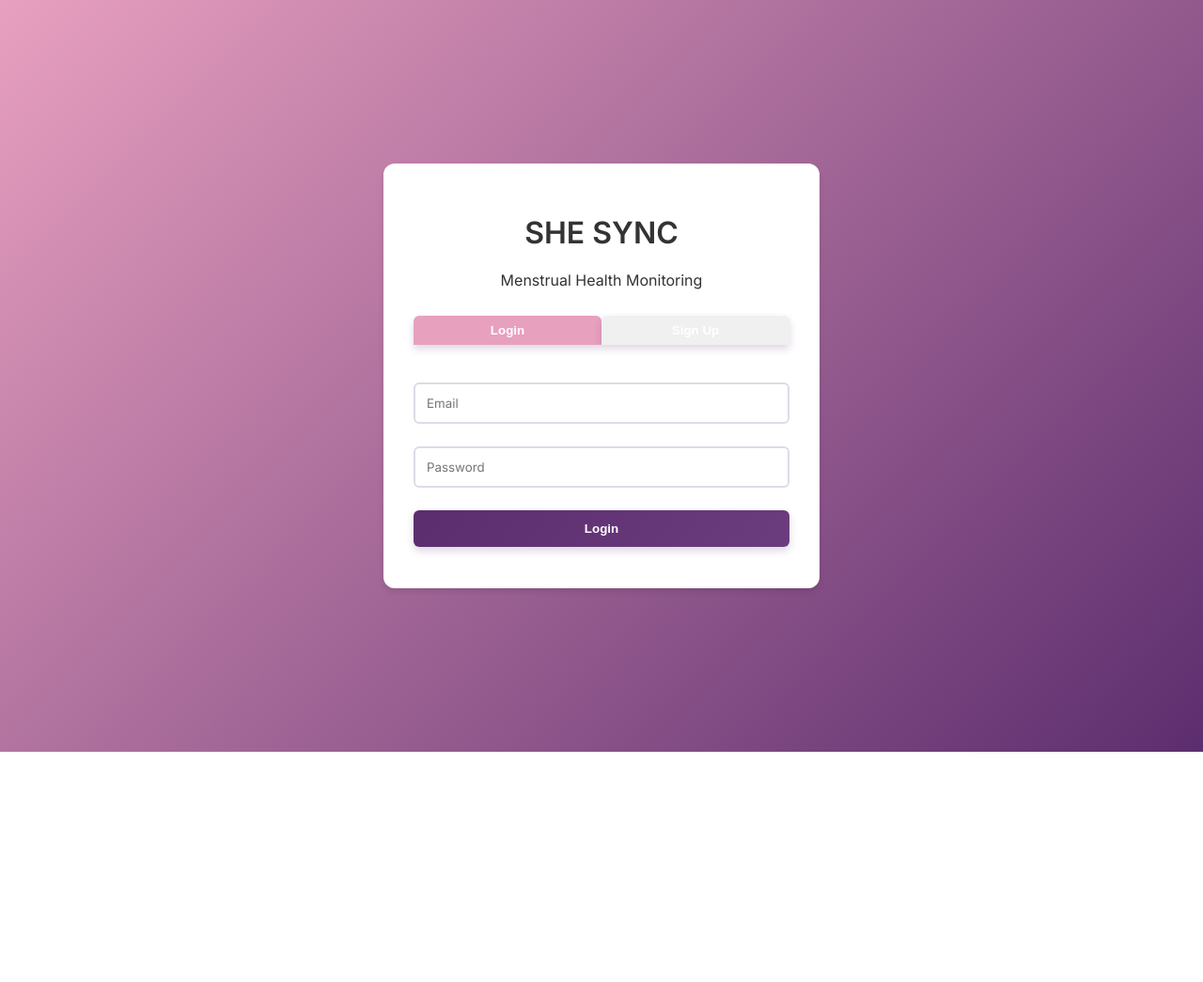
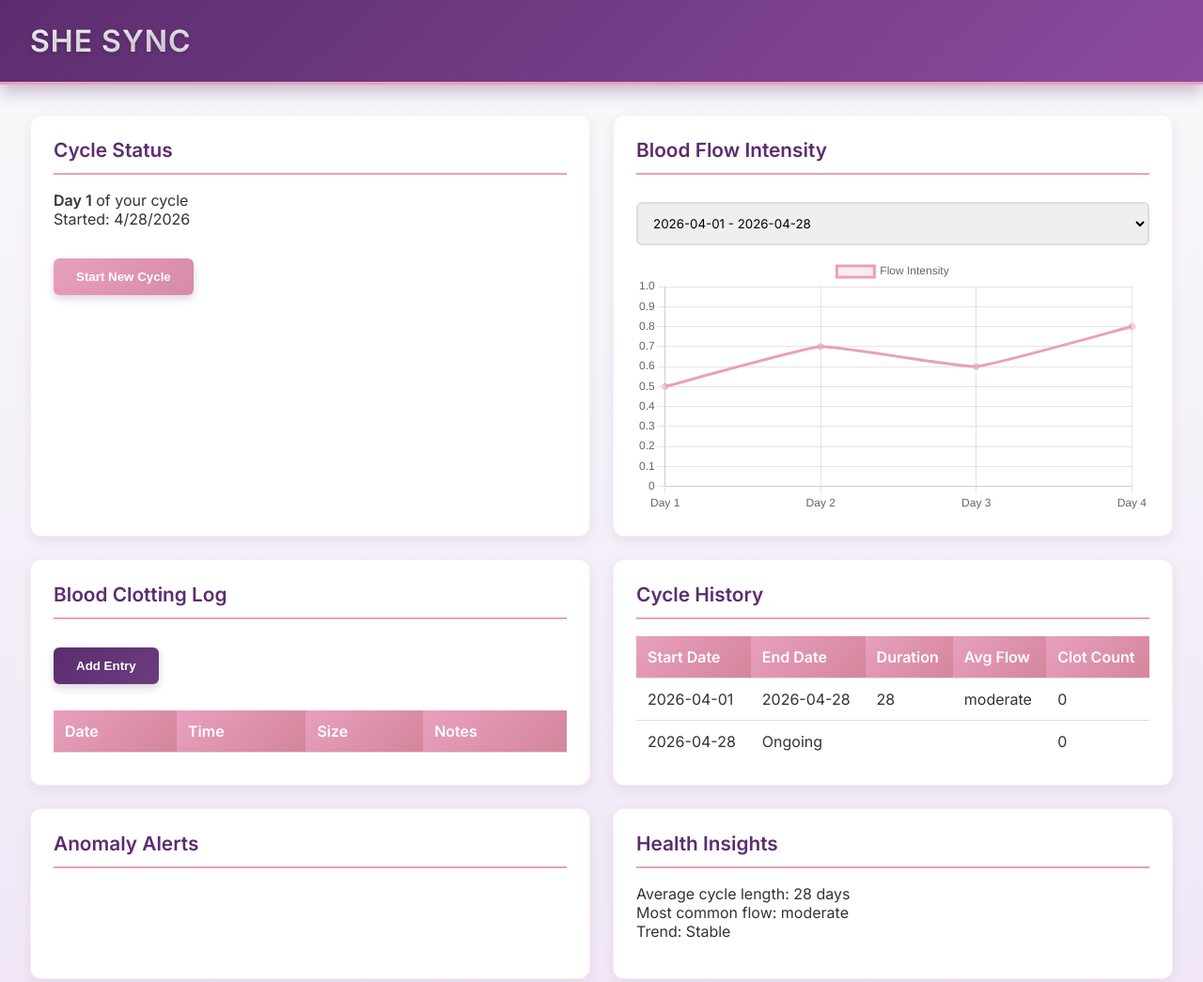
Before and after one commit to debarshichakraborty54-lgtm/SHE-SYNC, a website: page she-sync/frontend/index.html in a window 1280 px wide. Shown: the whole page at 94% size. Before the commit the page ends 800 px from the top, so only its background shows below. Drawn offline with nearby package versions, Linux system fonts and the light colour scheme.

Commit message:
Remove login/signup features and update with accurate mock data

```diff
--- a/she-sync/frontend/index.html
+++ b/she-sync/frontend/index.html
@@ -3,38 +3,92 @@
 <head>
   <meta charset="UTF-8">
   <meta name="viewport" content="width=device-width, initial-scale=1.0">
-  <title>SHE SYNC - Login</title>
+  <title>SHE SYNC</title>
   <link href="https://fonts.googleapis.com/css2?family=Inter:wght@400;500;600&display=swap" rel="stylesheet">
   <link rel="stylesheet" href="css/styles.css">
+  <script src="https://cdn.jsdelivr.net/npm/chart.js"></script>
 </head>
 <body>
-  <div class="container">
-    <div class="auth-card">
-      <h1>SHE SYNC</h1>
-      <p>Menstrual Health Monitoring</p>
-      <div class="tabs">
-        <button class="tab active" onclick="showTab('login')">Login</button>
-        <button class="tab" onclick="showTab('signup')">Sign Up</button>
-      </div>
-      <div id="login-tab" class="tab-content active">
-        <form id="login-form">
-          <input type="email" id="login-email" placeholder="Email" required>
-          <input type="password" id="login-password" placeholder="Password" required>
-          <button type="submit">Login</button>
-        </form>
-      </div>
-      <div id="signup-tab" class="tab-content">
-        <form id="signup-form">
-          <input type="text" id="signup-name" placeholder="Name" required>
-          <input type="email" id="signup-email" placeholder="Email" required>
-          <input type="password" id="signup-password" placeholder="Password" required>
-          <button type="submit">Sign Up</button>
-        </form>
-      </div>
-      <div id="message"></div>
+  <header>
+    <h1>SHE SYNC</h1>
+  </header>
+  <div class="dashboard">
+    <div class="card" id="cycle-status">
+      <h2>Cycle Status</h2>
+      <p id="cycle-info">Loading...</p>
+      <button id="start-cycle-btn" class="btn-secondary">Start New Cycle</button>
+    </div>
+    <div class="card" id="flow-chart">
+      <h2>Blood Flow Intensity</h2>
+      <select id="cycle-select"></select>
+      <canvas id="flow-canvas"></canvas>
+    </div>
+    <div class="card" id="clot-log">
+      <h2>Blood Clotting Log</h2>
+      <button id="add-clot-btn">Add Entry</button>
+      <table id="clot-table">
+        <thead>
+          <tr>
+            <th>Date</th>
+            <th>Time</th>
+            <th>Size</th>
+            <th>Notes</th>
+          </tr>
+        </thead>
+        <tbody></tbody>
+      </table>
+    </div>
+    <div class="card" id="cycle-history">
+      <h2>Cycle History</h2>
+      <table id="cycle-table">
+        <thead>
+          <tr>
+            <th>Start Date</th>
+            <th>End Date</th>
+            <th>Duration</th>
+            <th>Avg Flow</th>
+            <th>Clot Count</th>
+          </tr>
+        </thead>
+        <tbody></tbody>
+      </table>
+    </div>
+    <div class="card" id="alerts">
+      <h2>Anomaly Alerts</h2>
+      <div id="alerts-list"></div>
+    </div>
+    <div class="card" id="insights">
+      <h2>Health Insights</h2>
+      <p id="insights-content">Loading...</p>
     </div>
   </div>
-  <script src="js/api.js"></script>
-  <script src="js/auth.js"></script>
+  <div id="cycle-modal" class="modal">
+    <div class="modal-content">
+      <span class="close">&times;</span>
+      <h2>Start New Period</h2>
+      <form id="cycle-form">
+        <label for="cycle-start-date">When did your period start?</label>
+        <input type="date" id="cycle-start-date" required>
+        <button type="submit">Start Cycle</button>
+      </form>
+    </div>
+  </div>
+  <div id="clot-modal" class="modal">
+    <div class="modal-content">
+      <span class="close">&times;</span>
+      <h2>Add Clotting Entry</h2>
+      <form id="clot-form">
+        <input type="datetime-local" id="clot-datetime" required>
+        <select id="clot-size" required>
+          <option value="small">Small</option>
+          <option value="medium">Medium</option>
+          <option value="large">Large</option>
+        </select>
+        <textarea id="clot-notes" placeholder="Notes"></textarea>
+        <button type="submit">Add</button>
+      </form>
+    </div>
+  </div>
+  <script src="js/dashboard.js"></script>
 </body>
 </html>
--- a/she-sync/frontend/js/dashboard.js
+++ b/she-sync/frontend/js/dashboard.js
@@ -1,27 +1,32 @@
 let currentCycleId = null;
 let chart = null;
 
+// Mock data
+const mockCycles = [
+  { id: 1, start_date: '2026-04-01', end_date: '2026-04-28', duration_days: 28, avg_flow_level: 'moderate', clot_count: 0 },
+  { id: 2, start_date: '2026-04-28', end_date: null, duration_days: null, avg_flow_level: null, clot_count: 0 }
+];
+const mockCurrentCycle = mockCycles.find(c => !c.end_date);
+const mockAlerts = [];
+const mockInsights = { avg_cycle_length: 28, common_flow: 'moderate', trend: 'Stable' };
+const mockFlowReadings = [
+  { reading_date: '2026-04-28', intensity: 0.5 },
+  { reading_date: '2026-04-29', intensity: 0.7 },
+  { reading_date: '2026-04-30', intensity: 0.6 },
+  { reading_date: '2026-05-01', intensity: 0.8 }
+];
+const mockClots = [];
+
 document.addEventListener('DOMContentLoaded', async () => {
-  if (!getToken()) {
-    window.location.href = 'index.html';
-    return;
-  }
   await loadDashboard();
-});
-
-document.getElementById('logout-btn').addEventListener('click', () => {
-  localStorage.removeItem('shesync_token');
-  window.location.href = 'index.html';
 });
 
 async function loadDashboard() {
   try {
-    const [cycles, currentCycle, alerts, insights] = await Promise.all([
-      api.cycles.getAll(),
-      api.cycles.getCurrent(),
-      api.alerts.get(),
-      api.insights.get(),
-    ]);
+    const cycles = mockCycles;
+    const currentCycle = mockCurrentCycle;
+    const alerts = mockAlerts;
+    const insights = mockInsights;
 
     loadCycleStatus(currentCycle, insights);
     loadCycleSelect(cycles);
@@ -71,7 +76,7 @@ function loadCycleSelect(cycles) {
 }
 
 async function loadFlowChart(cycleId) {
-  const readings = await api.flow.get(cycleId);
+  const readings = mockFlowReadings;
   const ctx = document.getElementById('flow-canvas').getContext('2d');
   if (chart) chart.destroy();
   chart = new Chart(ctx, {
@@ -96,7 +101,7 @@ async function loadFlowChart(cycleId) {
 }
 
 async function loadClotLog(cycleId) {
-  const clots = await api.clots.get(cycleId);
+  const clots = mockClots;
   const tbody = document.querySelector('#clot-table tbody');
   tbody.innerHTML = '';
   clots.forEach(clot => {
@@ -174,8 +179,11 @@ document.getElementById('clot-form').addEventListener('submit', async (e) => {
   const size = document.getElementById('clot-size').value;
   const notes = document.getElementById('clot-notes').value;
   try {
-    await api.clots.create({ cycle_id: currentCycleId, detected_at: datetime, clot_size: size, notes });
+    // Mock create clot
+    const newClot = { detected_at: datetime, clot_size: size, notes };
+    mockClots.push(newClot);
     clotModal.style.display = 'none';
+    document.getElementById('clot-form').reset();
     await loadClotLog(currentCycleId);
   } catch (err) {
     alert('Failed to add clot: ' + err.message);
@@ -194,11 +202,13 @@ document.getElementById('cycle-form').addEventListener('submit', async (e) => {
   e.preventDefault();
   const startDate = document.getElementById('cycle-start-date').value;
   try {
-    await api.cycles.create({ start_date: startDate });
+    // Mock create cycle
+    const newCycle = { id: mockCycles.length + 1, start_date: startDate, end_date: null, duration_days: null, avg_flow_level: null, clot_count: 0 };
+    mockCycles.push(newCycle);
     cycleModal.style.display = 'none';
     document.getElementById('cycle-form').reset();
-    // Reload dashboard with new cycle
-    window.location.href = 'dashboard.html';
+    // Reload dashboard
+    await loadDashboard();
   } catch (err) {
     alert('Failed to start cycle: ' + err.message);
   }
```
Also changed, not shown: she-sync/vercel.json (added), 1 other file.
